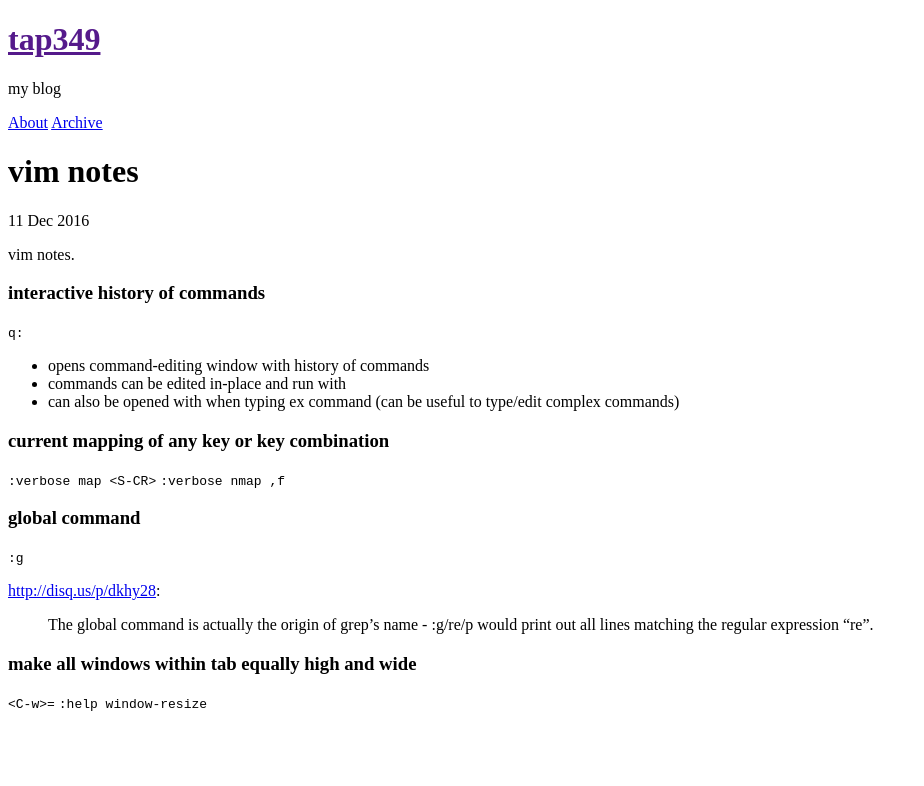
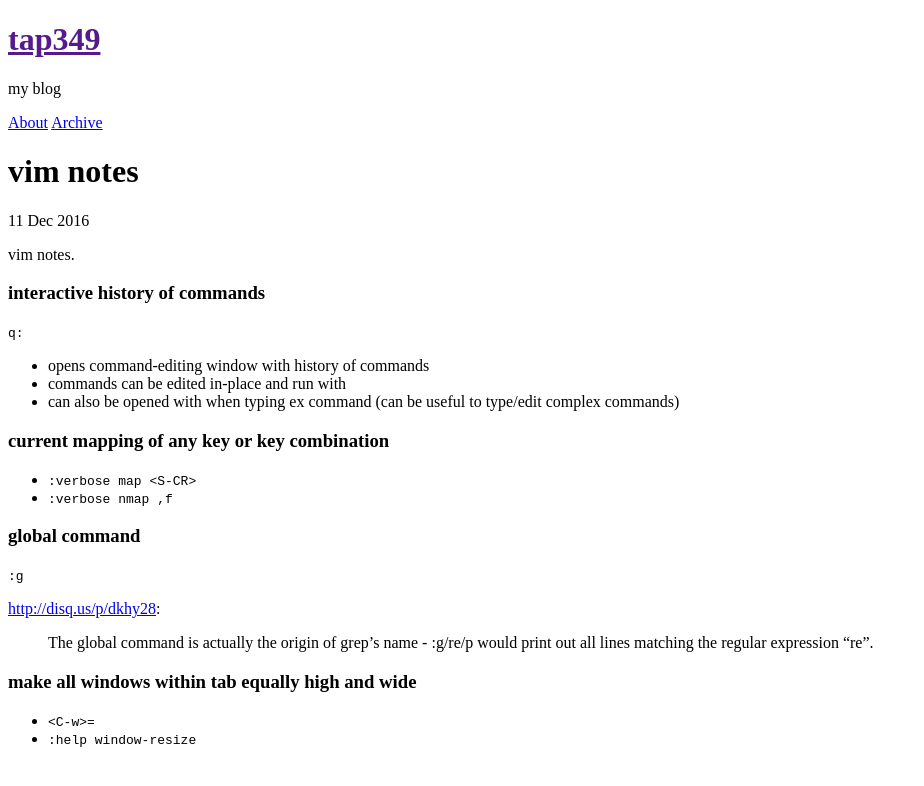
Before and after one commit to tap349/tap349.github.io, a Jekyll site: the page built from _posts/2016-12-11-vim_notes.md, in a window 1280 px wide. Shown: the top 786 px of the page, without its empty margins (0-924 px from the left). Built offline with Jekyll 4.4.1, drawn with Linux system fonts in a browser that asks for light colours.

Commit message:
update 2016-12-11_16:56:15

```diff
--- a/_posts/2016-12-11-vim_notes.md
+++ b/_posts/2016-12-11-vim_notes.md
@@ -21,8 +21,8 @@ vim notes.
 
 ### current mapping of any key or key combination
 
-`:verbose map <S-CR>`
-`:verbose nmap ,f`
+- `:verbose map <S-CR>`
+- `:verbose nmap ,f`
 
 ### global command
 
@@ -35,5 +35,5 @@ vim notes.
 
 ### make all windows within tab equally high and wide
 
-`<C-w>=`
-`:help window-resize`
+- `<C-w>=`
+- `:help window-resize`
```
